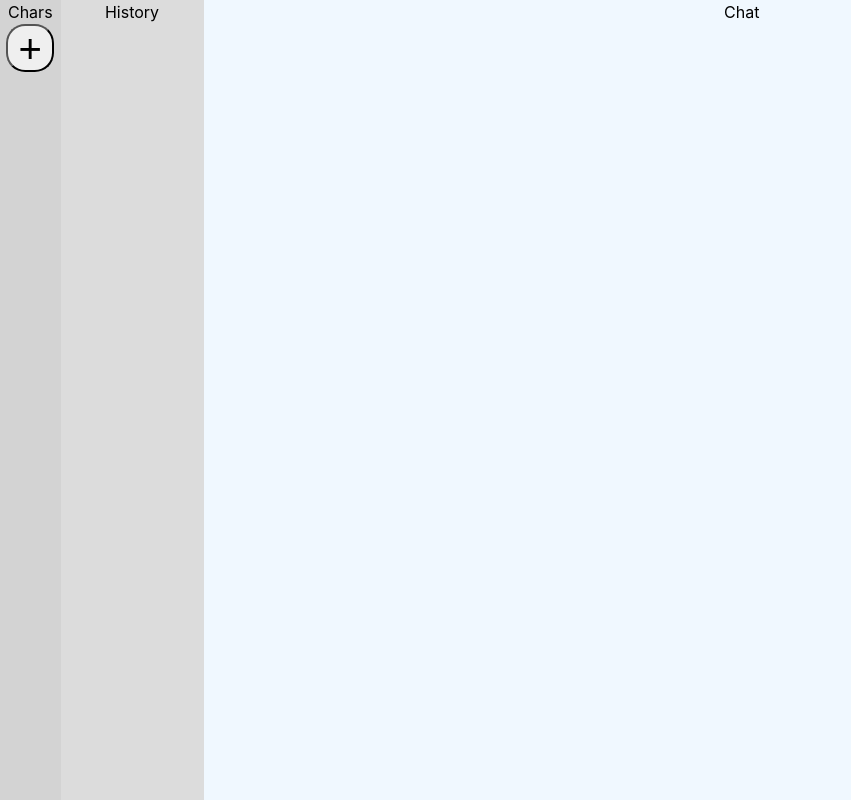
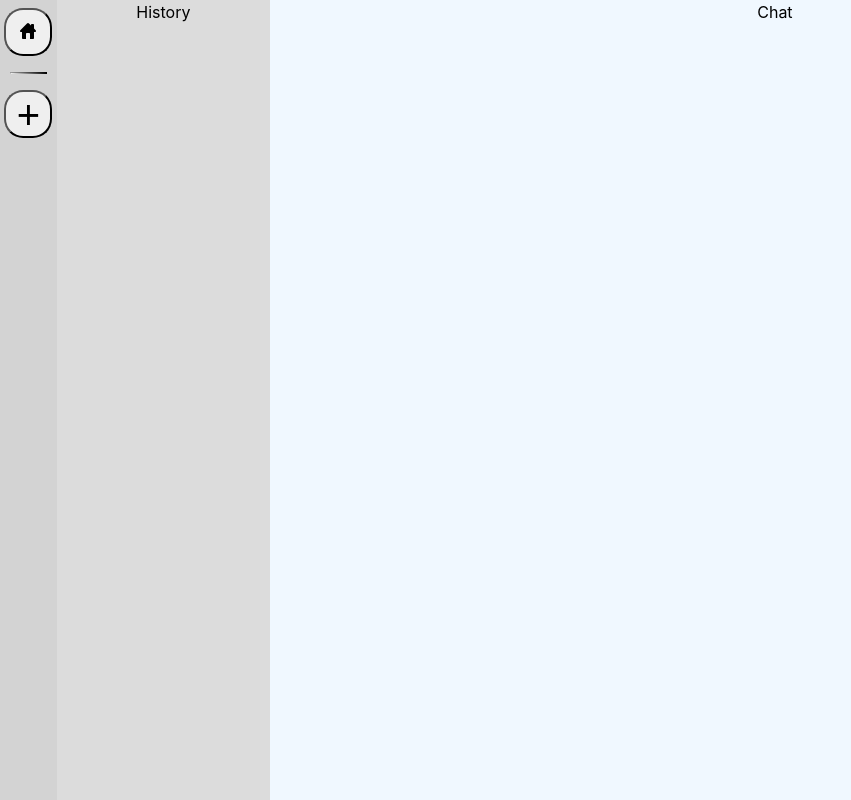
Before and after one commit to PleahMaCaka/CAI-Client, a React (Vite) app: page / in a window 1280 px wide. Shown: the whole page, without its empty margins (0-851 px from the left). Built offline with nearby package versions, Linux system fonts and the light colour scheme.

Commit message:
chore: fix frame and margin stuff

```diff
--- a/src/components/chars-frame.tsx
+++ b/src/components/chars-frame.tsx
@@ -1,11 +1,24 @@
 import "../styles/chars-frame.css"
+import HomeSVG from "../assets/home.svg"
+import { useState } from "react"
 
 export default function CharsFrame() {
+
+  const [show, setShow] = useState(false)
+
+  const addCharacter = () => {
+
+  }
+
   return (
     <>
       <div id="chars-frame">
-        Chars
-        <button className="center-icon add-btn">
+        <button id="home" className="center">
+          <img src={HomeSVG} alt="home">
+          </img>
+        </button>
+        <hr id="contour"/>
+        <button id="add-btn" className="center">
           +
         </button>
       </div>
--- a/src/styles/chars-frame.css
+++ b/src/styles/chars-frame.css
@@ -8,15 +8,29 @@
   justify-content: left;
 }
 
-.center-icon {
+#add-btn {
+  font-size: 40px;
+  font-weight: normal;
+}
+
+#contour {
+  background-color: black;
+  border-right: 36px solid black;
+  margin-top: 8px;
+}
+
+#home { margin-bottom: 8px; }
+
+.center {
   align-self: center;
   height: 48px;
   width: 48px;
 
   border-radius: 40%;
+  margin-top: 8px;
 }
 
-.add-btn {
-  font-size: 40px;
-  font-weight: normal;
+.center:hover {
+  filter: brightness(80%);
+  transition: all ease 0.3s 0s;
 }
--- a/src/styles/history-frame.css
+++ b/src/styles/history-frame.css
@@ -1,5 +1,5 @@
 #history-frame {
   background-color: gainsboro;
   height: 100vh;
-  width: 170px
+  width: 270px;
 }
```
Also changed, not shown: src/assets/home.svg (added).
